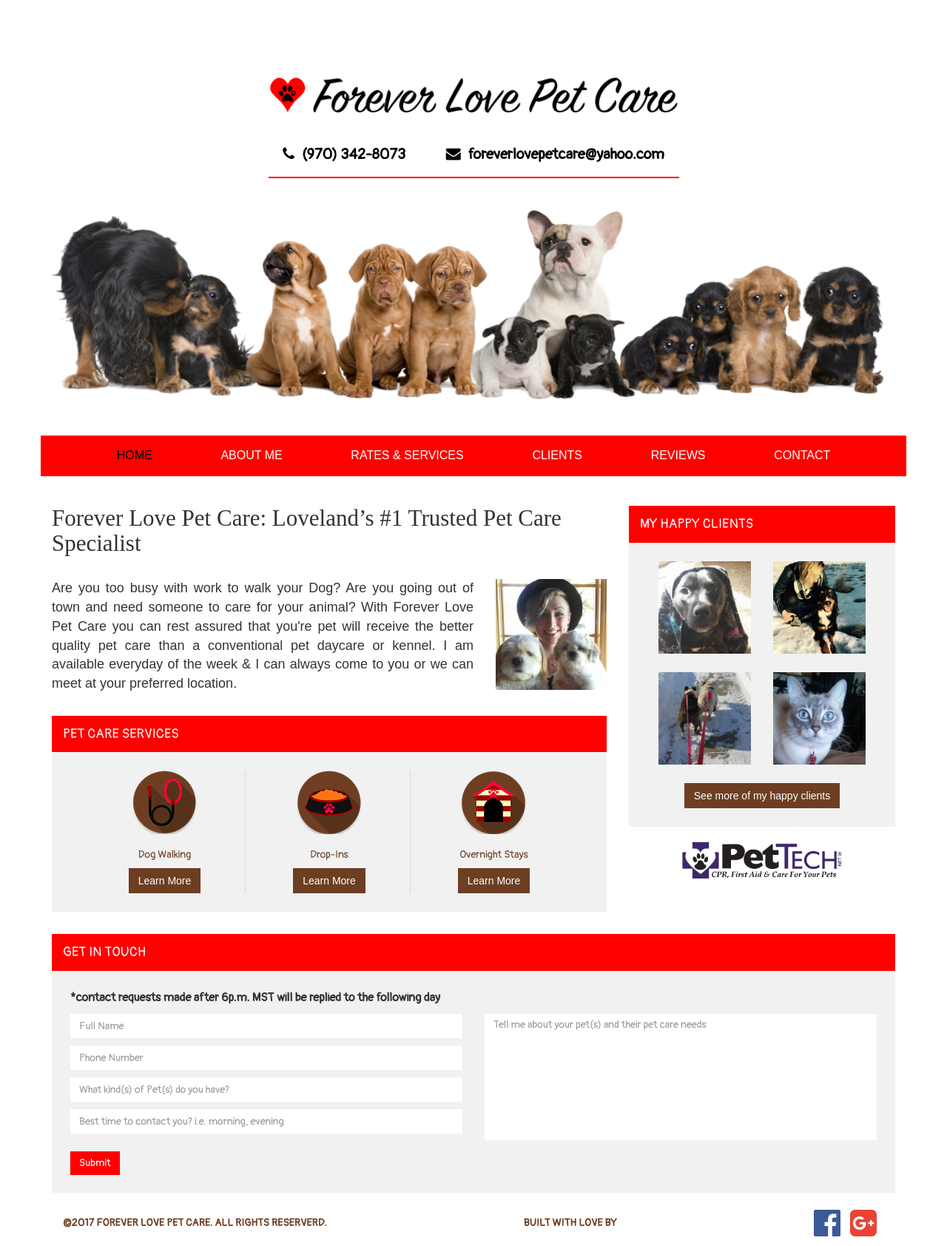
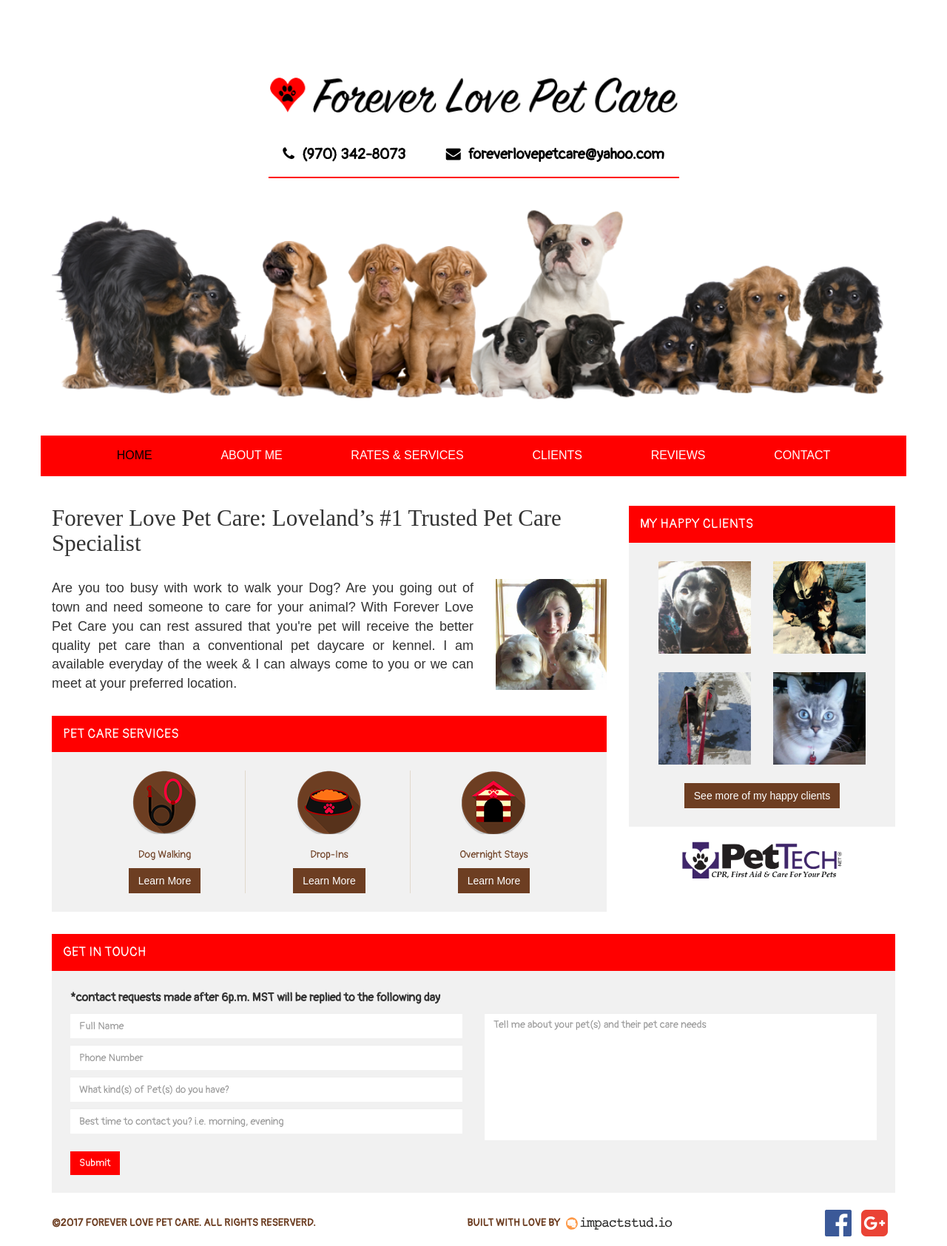
Before and after one commit to JWizerd/2017_foreverlovepetcare, a Jekyll site: the page built from index.html, in a window 1280 px wide. Shown: the whole page at 74% size. Built offline with Jekyll 4.4.1, drawn with Linux system fonts in a browser that asks for light colours; nearby versions of some CDN libraries; some web fonts are replaced.

Commit message:
home page layout and css finished. still need mobile responsive navigation and links

```diff
--- a/_includes/footer.html
+++ b/_includes/footer.html
@@ -26,15 +26,23 @@
         </form>
       </section>
     </div>
-  </div>
     <div class="col-md-12">
       <ul class="footer-links">
-      <li class="footer-link">©2017 Forever love pet care. all rights reserverd.</li>
-      <li class="footer-link impactstudio">Built With Love by</li>
+        <li class="footer-link copy">©2017 Forever love pet care. all rights reserverd.</li>
+        <li class="footer-link impactsign">
+          Built With Love by <a target="_blank" href="http://impactstud.io" title="impactstud.io Web Design">
+            <img class="impactstudio" src="{{site.baseurl}}/assets/img/impactstudio_logo_vector.svg" alt="impactstud.io web design">
+          </a>
+        </li>
         <li class="footer-link social-links">
+          <a target="_blank" href="https://www.facebook.com/LovelandPetCare">
             <i class="fa fa-facebook-official fa-3x fb"></i>
+          </a>
+          <a target="_blank" href="https://plus.google.com/+ForeverLovePetCareLoveland">
             <i class="fa fa-google-plus-square fa-3x gplus"></i>
+          </a>
         </li>
       </ul>
     </div>
+  </div>
 </footer>
--- a/assets/css/main.scss
+++ b/assets/css/main.scss
@@ -295,6 +295,7 @@
   display: flex;
   justify-content: space-between;
   align-items: center;
+  text-align: center;
 }
 
 .fb {
@@ -303,6 +304,12 @@
 
 .gplus {
   color: $gplus
+}
+
+.impactstudio {
+  width: 150px;
+  height: auto;
+  padding-left: 5px;
 }
 
 
@@ -329,15 +336,31 @@
   .services-container {
     width: 100%;
   }
+
+  .footer-links {
+    flex-direction: column-reverse;
+  }
+
+  .social-links {
+    margin-bottom: 15px;
+  }
 }
 
 @media all and (max-width: 768px) {
   .lead-description-container {
     padding: 0 15px;
   }
+
+  .navigation {
+    font-size: 13px;
+  }
 }
 
 @media all and (max-width: 600px) {
+  .navigation {
+    display: none;
+  }
+
   .lead-description {
     flex-direction: column;
   }
```
Also changed, not shown: 3 other files. Lines whose indentation alone changed are shown as unchanged.
